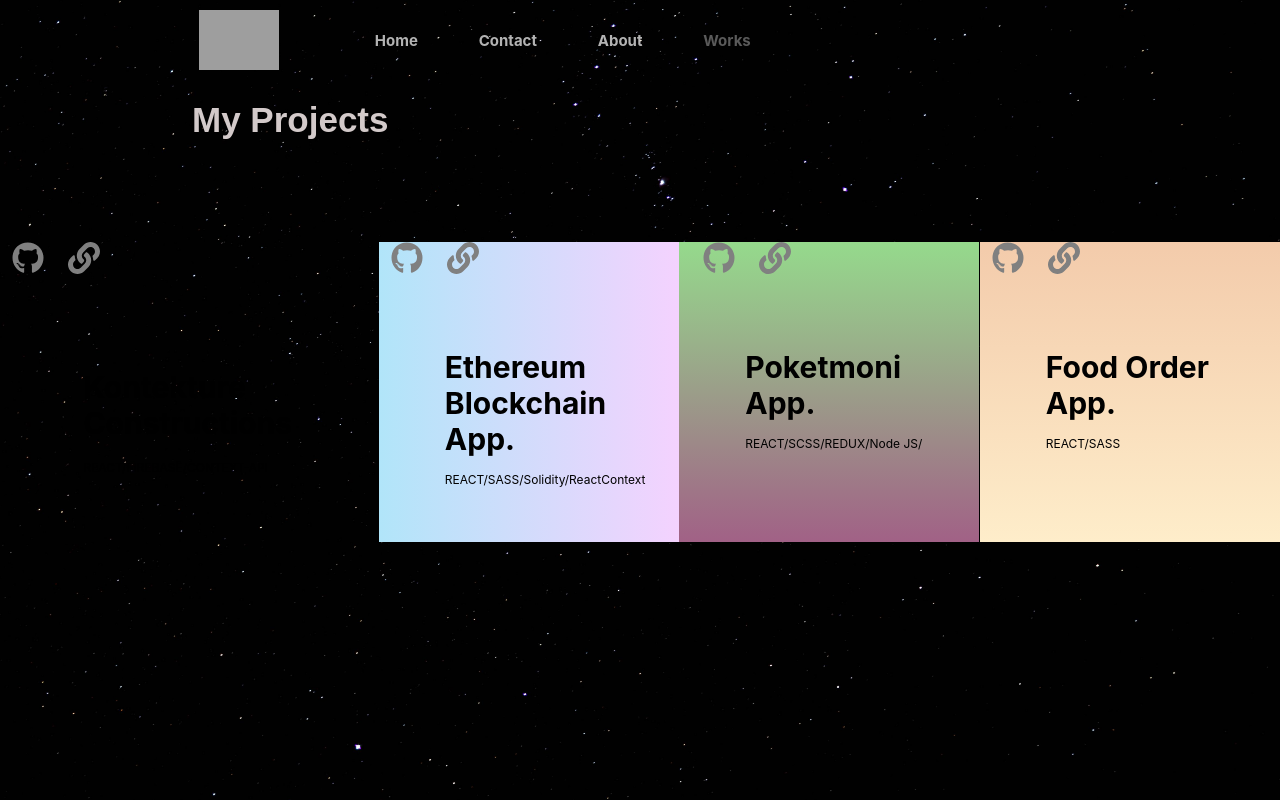
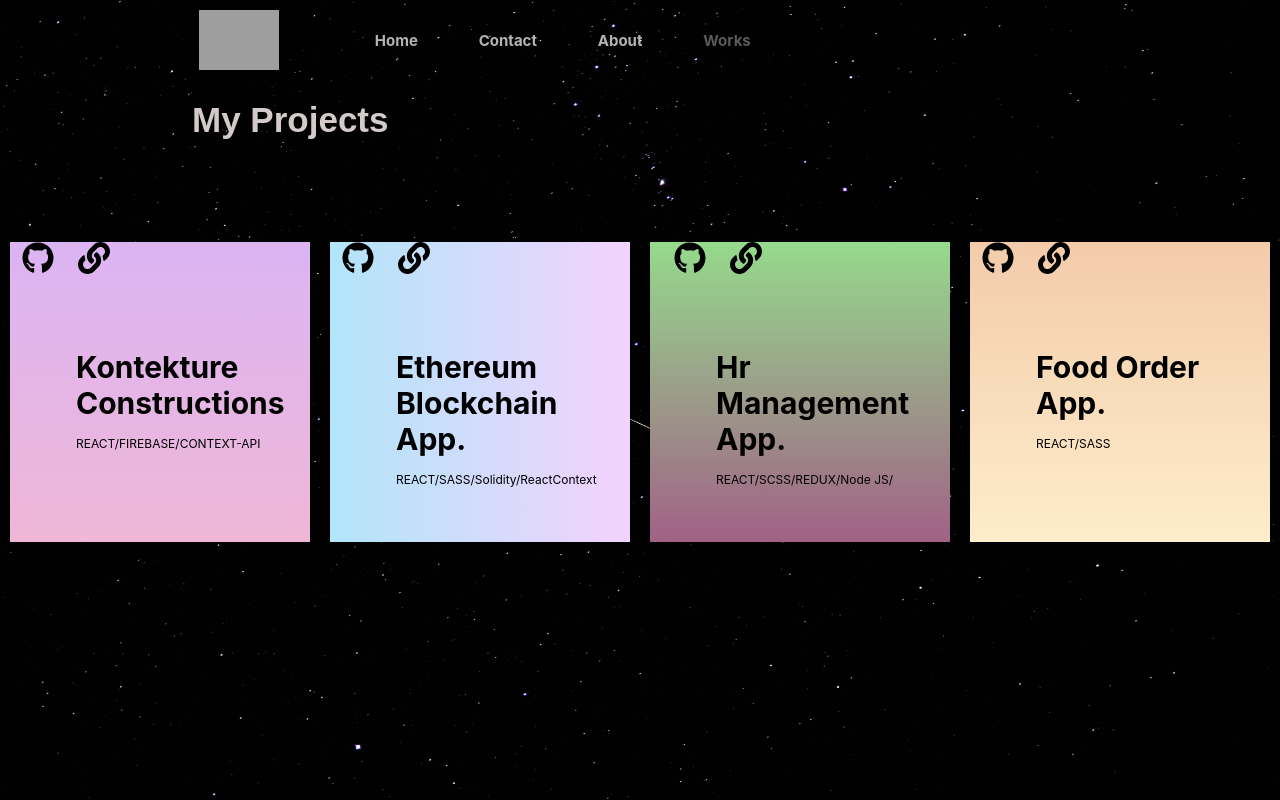
Before and after one commit to OluDominic/my-website, a React (Create React App) app: page /portfolio in a window 1280 px wide. Built offline with nearby package versions, Linux system fonts and the light colour scheme; grey boxes are pictures that could not be loaded.

Commit message:
Portfolio update

```diff
--- a/src/about.js
+++ b/src/about.js
@@ -32,9 +32,8 @@ class About extends React.Component {
                 </div>
 
                 <div className="about-me">
-                    <p>Junior developer professionally connected with the web development industry.</p>
+                    <p>Web developer professionally connected with the web development industry.</p>
                     <p>Front-End Developer (ReactJS, JavaScript, HTML, CSS) Back-end (Node)</p>
-                    <p>Software Developer who has passion in playing my role in the vast change in the tech world.</p>
                     <p>Well-organised person, problem solver, independent employee with high attention to detail.
                         Love watching football, playing video games at my leisure time.
                     </p>
--- a/src/home.js
+++ b/src/home.js
@@ -13,7 +13,7 @@ class Home extends React.Component {
 
                 <h4 className="hello-world"><span className="hello"><span className="headers">&lt;h1&gt;</span>Hello, </span> World.<span className="headers">&lt;/h1&gt;</span></h4>
                 <h3 className="name">I'm Dominic Oludare </h3>
-                <p className="prof">| Front-end Developer | Digital Marketer |</p>
+                <p className="prof">| Front-end Developer | </p>
               </div>
               <div>
               <Link to="/contact" className="buttons">
--- a/src/portfolio.js
+++ b/src/portfolio.js
@@ -47,18 +47,18 @@ class Portfolio extends React.Component {
             <h1 className="header">My Projects</h1>
             <div className="portfolio">
 
-            <div className="projec2">
+                <div className="project2">
                     <span className="icons">
                     <Link to={{pathname: "https://github.com/OluDominic/Kontekture"}} target="_blank">
                         <span>
-                        <FontAwesomeIcon icon={faGithub} size="2x" color="gray" />
+                        <FontAwesomeIcon icon={faGithub} size="2x" color="black" />
                         </span>
                         </Link>
                     </span>
 
                     <span className="icons">
                         <Link to={{pathname: "https://kontekture.com/"}} target="_blank">
-                        <FontAwesomeIcon icon={faLink} size="2x" color="gray" />
+                        <FontAwesomeIcon icon={faLink} size="2x" color="black" />
                         </Link>
                         </span>
                     <p className="siwes">Kontekture Constructions <br/> </p>
@@ -69,14 +69,14 @@ class Portfolio extends React.Component {
                     <span className="icons">
                         <Link to={{pathname: "https://github.com/OluDominic/Kryptommerce"}} target="_blank">
                         <span>
-                        <FontAwesomeIcon icon={faGithub} size="2x" color="gray" />
+                        <FontAwesomeIcon icon={faGithub} size="2x" color="black" />
                         </span>
                         </Link>
                     </span>
 
                     <span className="icons">
                         <Link to={{pathname: "https://kryptommerce.herokuapp.com/"}} target="_blank">
-                        <FontAwesomeIcon icon={faLink} size="2x" color="gray" />
+                        <FontAwesomeIcon icon={faLink} size="2x" color="black" />
                         </Link>
                     </span>
                     <p className="siwes">Ethereum Blockchain <br />App.</p>
@@ -86,16 +86,16 @@ class Portfolio extends React.Component {
 
                 <div className="projectFive">
                     <span className="icons">
-                        <Link to={{pathname: "https://github.com/OluDominic/tac-pay"}} target="_blank" className="icons">
-                            <FontAwesomeIcon icon={faGithub} size="2x" color="gray" className="ecommerce"/>
+                        <Link to={{pathname: "https://github.com/OluDominic/tas-salary-system"}} target="_blank" className="icons">
+                            <FontAwesomeIcon icon={faGithub} size="2x" color="black" className="ecommerce"/>
                         </Link>
                     </span>
                     <span>
-                        <Link to={{pathname: "https://poketmoni.herokuapp.com/"}} target="_blank">
-                            <FontAwesomeIcon icon={faLink} size="2x" color="gray" />
+                        <Link to={{pathname: "https://hr-magt.herokuapp.com/"}} target="_blank">
+                            <FontAwesomeIcon icon={faLink} size="2x" color="black" />
                         </Link>
                     </span>
-                        <p className="siwes">Poketmoni <br/> App.</p>
+                        <p className="siwes">Hr Management <br/> App.</p>
                         <p className="languages">REACT/SCSS/REDUX/Node JS/</p>
                 </div>
 
@@ -103,14 +103,14 @@ class Portfolio extends React.Component {
                     <span className="icons">
                     <Link to={{pathname: "https://github.com/OluDominic/frontend-onboarding"}} target="_blank">
                         <span>
-                        <FontAwesomeIcon icon={faGithub} size="2x" color="gray" />
+                        <FontAwesomeIcon icon={faGithub} size="2x" color="black" />
                         </span>
                         </Link>
                     </span>
 
                     <span className="icons">
                         <Link to={{pathname: "https://shielded-citadel-81661.herokuapp.com/"}} target="_blank">
-                        <FontAwesomeIcon icon={faLink} size="2x" color="gray" />
+                        <FontAwesomeIcon icon={faLink} size="2x" color="black" />
                         </Link>
                         </span>
                     <p className="siwes">Food Order <br/> App.</p>
@@ -122,12 +122,12 @@ class Portfolio extends React.Component {
                 {/* <div className="project3">
                 <span className="icons">
                     <a href="https://github.com/OluDominic/weather-app" className="icons">
-                        <FontAwesomeIcon icon={faGithub} size="2x" color="gray"/>
+                        <FontAwesomeIcon icon={faGithub} size="2x" color="black"/>
                     </a>
                 </span>
                 <span>
                     <Link onClick={this.handleClickThree}>
-                        <FontAwesomeIcon icon={faClone} size="2x" color="gray" />
+                        <FontAwesomeIcon icon={faClone} size="2x" color="black" />
                     </Link>
                 </span>
                     <p className="siwes">My Weather App <br/> API.</p>
```
